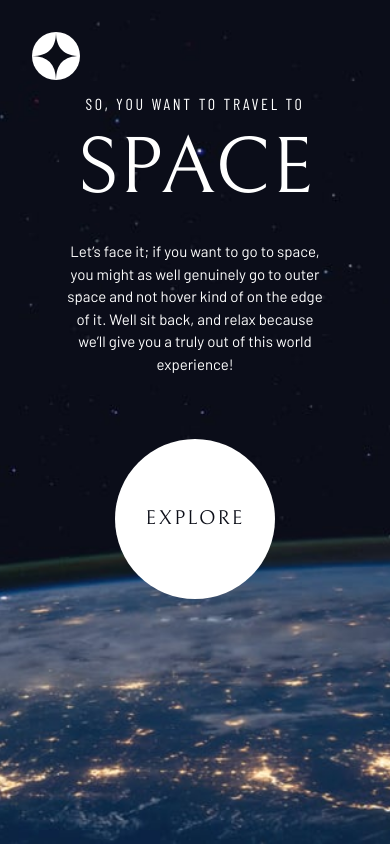
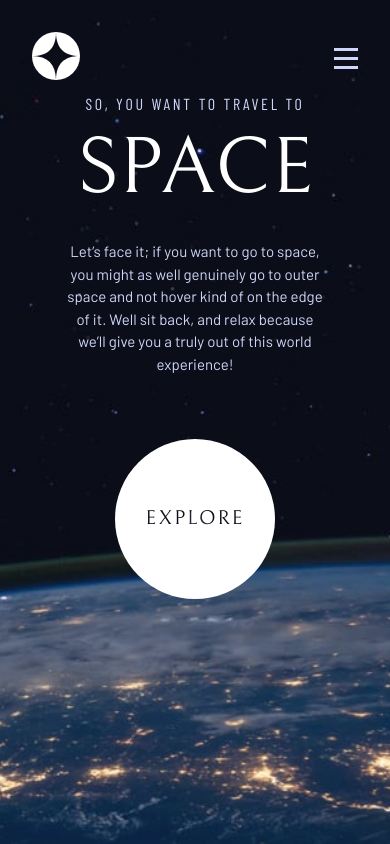
Before and after one commit to zyniiee/space-tourism, a React (Create React App) app: page / in a window 390 px wide. Built offline with nearby package versions, Linux system fonts and the light colour scheme.

Commit message:
Update features v1.1.2: Nav Mobile onClick

```diff
--- a/src/components/Navigation/index.jsx
+++ b/src/components/Navigation/index.jsx
@@ -1,35 +1,92 @@
-import React from "react";
-import { Link } from "react-router-dom";
-import { Nav, Ul, Span, Li, Line, LogoContainer } from "./styles";
+import { React, useState, useEffect, useRef } from "react";
+import { NavLink, useLocation } from "react-router-dom";
+import { Nav, Ul, Span, Li, Line, LogoContainer, NavMobile } from "./styles";
+
 const Navigation = () => {
+  const location = useLocation();
+  const [isOpen, setIsOpen] = useState(false);
+  const navRef = useRef(null);
+
+  useEffect(() => {
+    const handleOutsideClick = (event) => {
+      if (navRef.current && !navRef.current.contains(event.target)) {
+        setIsOpen(false);
+      }
+    };
+
+    document.addEventListener("click", handleOutsideClick);
+
+    return () => {
+      document.removeEventListener("click", handleOutsideClick);
+    };
+  }, []);
+
+  const toggleMenu = () => {
+    setIsOpen((prev) => !prev);
+  };
+
+  const closeMenu = () => {
+    setIsOpen(false);
+  };
+
   return (
-    <Nav>
+    <Nav ref={navRef}>
       <LogoContainer>
-        <Link to="/">
+        <NavLink to="/" onClick={closeMenu}>
           <img src="/assets/shared/logo.svg" alt="logo" />
-        </Link>
-        <Line></Line>
+        </NavLink>
+        <Line />
       </LogoContainer>
-      <Ul>
-        <Li className="nav_text">
-          <Link to="/">
+      <NavMobile onClick={toggleMenu} isActive={isOpen}>
+        <img
+          src={
+            isOpen
+              ? "/assets/shared/icon-close.svg"
+              : "/assets/shared/icon-hamburger.svg"
+          }
+          alt={isOpen ? "Close" : "Open"}
+        />
+      </NavMobile>
+      <Ul isOpen={isOpen}>
+        <Li className={`nav_text ${location.pathname === "/" ? "active" : ""}`}>
+          <NavLink exact to="/" activeClassName="active" onClick={closeMenu}>
             <Span>00</Span>Home
-          </Link>
+          </NavLink>
         </Li>
-        <Li className="nav_text">
-          <Link to="/destination">
+        <Li
+          className={`nav_text ${
+            location.pathname === "/destination" ? "active" : ""
+          }`}
+        >
+          <NavLink
+            to="/destination"
+            activeClassName="active"
+            onClick={closeMenu}
+          >
             <Span>01</Span>Destination
-          </Link>
+          </NavLink>
         </Li>
-        <Li className="nav_text">
-          <Link to="/crew">
+        <Li
+          className={`nav_text ${
+            location.pathname === "/crew" ? "active" : ""
+          }`}
+        >
+          <NavLink to="/crew" activeClassName="active" onClick={closeMenu}>
             <Span>02</Span>Crew
-          </Link>
+          </NavLink>
         </Li>
-        <Li className="nav_text">
-          <Link to="/technology">
+        <Li
+          className={`nav_text ${
+            location.pathname === "/technology" ? "active" : ""
+          }`}
+        >
+          <NavLink
+            to="/technology"
+            activeClassName="active"
+            onClick={closeMenu}
+          >
             <Span>03</Span>Technology
-          </Link>
+          </NavLink>
         </Li>
       </Ul>
     </Nav>
--- a/src/components/Navigation/styles.js
+++ b/src/components/Navigation/styles.js
@@ -1,4 +1,4 @@
-import styled from "styled-components";
+import styled, { css } from "styled-components";
 
 export const Nav = styled.nav`
   padding-top: 2rem;
@@ -13,7 +13,18 @@ export const Nav = styled.nav`
     padding-top: 0;
   }
   @media (max-width: 768px) {
-    padding-top: 2rem;
+    align-items: flex-start;
+  }
+`;
+export const NavMobile = styled.div`
+  display: none;
+  position: fixed;
+  right: 2rem;
+  top: 3rem;
+  z-index: 2;
+
+  @media (max-width: 768px) {
+    display: flex;
   }
 `;
 export const Ul = styled.ul`
@@ -31,7 +42,11 @@ export const Ul = styled.ul`
     padding-left: 3rem;
   }
   @media (max-width: 768px) {
-    display: none;
+    display: ${(props) => (props.isOpen ? "flex" : "none")};
+    padding: 3rem;
+    flex-direction: column;
+    align-items: flex-start;
+    gap: 1.5rem;
   }
 `;
 
@@ -48,10 +63,16 @@ export const Span = styled.span`
 `;
 export const Li = styled.li`
   padding: 2rem 0;
+  &.active {
+    border-bottom: 3px solid var(--white);
+  }
+  @media (max-width: 768px) {
+    padding: 0.5rem 0;
+  }
 `;
 export const Line = styled.div`
-  height: 0.5px;
-  background-color: var(--white);
+  height: 1px;
+  background-color: rgba(255, 255, 255, 0.25);
   width: 80%;
   position: absolute;
   left: 6rem;
--- a/src/pages/Home/index.jsx
+++ b/src/pages/Home/index.jsx
@@ -1,5 +1,13 @@
 import React from "react";
-import { Container, Background, Details, TextsCover, Button } from "./styles";
+import { Link } from "react-router-dom";
+import {
+  Container,
+  Background,
+  Details,
+  TextsCover,
+  Button,
+  ButtonHoverElement,
+} from "./styles";
 
 const Home = () => {
   return (
@@ -17,7 +25,11 @@ const Home = () => {
               this world experience!
             </p>
           </TextsCover>
-          <Button>Explore</Button>
+
+          <Button as={Link} to="/destination">
+            Explore
+            <ButtonHoverElement />
+          </Button>
         </Details>
       </Container>
     </>
--- a/src/pages/Home/styles.js
+++ b/src/pages/Home/styles.js
@@ -90,6 +90,12 @@ export const Button = styled.div`
   height: 15rem;
   align-self: flex-end;
   justify-self: flex-end;
+  position: relative;
+  cursor: pointer;
+  transition: transform 0.3s ease-in-out;
+  &:hover {
+    transform: scale(1.01);
+  }
   @media (min-width: 768px) and (max-width: 1024px) {
     align-self: center;
     justify-self: center;
@@ -102,3 +108,23 @@ export const Button = styled.div`
     height: 10rem;
   }
 `;
+export const ButtonHoverElement = styled.div`
+  width: 1rem;
+  height: 1rem;
+  position: absolute;
+  border-radius: 100%;
+  background-color: rgba(255, 255, 255, 0.1);
+  transition: width 300ms cubic-bezier(0.25, 0.1, 0.25, 1),
+    height 300ms cubic-bezier(0.25, 0.1, 0.25, 1);
+  z-index: 2;
+  ${Button}:hover & {
+    width: 20rem;
+    height: 20rem;
+  }
+  @media (max-width: 768px) {
+    ${Button}:hover & {
+      width: 15rem;
+      height: 15rem;
+    }
+  }
+`;
--- a/src/styles.js
+++ b/src/styles.js
@@ -41,6 +41,7 @@ ol, ul {
 a {
    text-decoration: none;
    color: var(--white);
+   cursor: pointer;
 }
 blockquote, q {
 	quotes: none;
@@ -149,6 +150,7 @@ table {
     line-height: 1;
     text-transform: uppercase;
     letter-spacing: 4.75px;
+    color: var(--lightBlue);
      @media (min-width: 768px) and (max-width: 1024px) {
       font-size: 20px;
       letter-spacing: 3.38px;
@@ -185,6 +187,9 @@ table {
       letter-spacing: 2.7px;
     }
   }
+  p {
+    color: var(--lightBlue)
+  }
 
 `;
 
```
